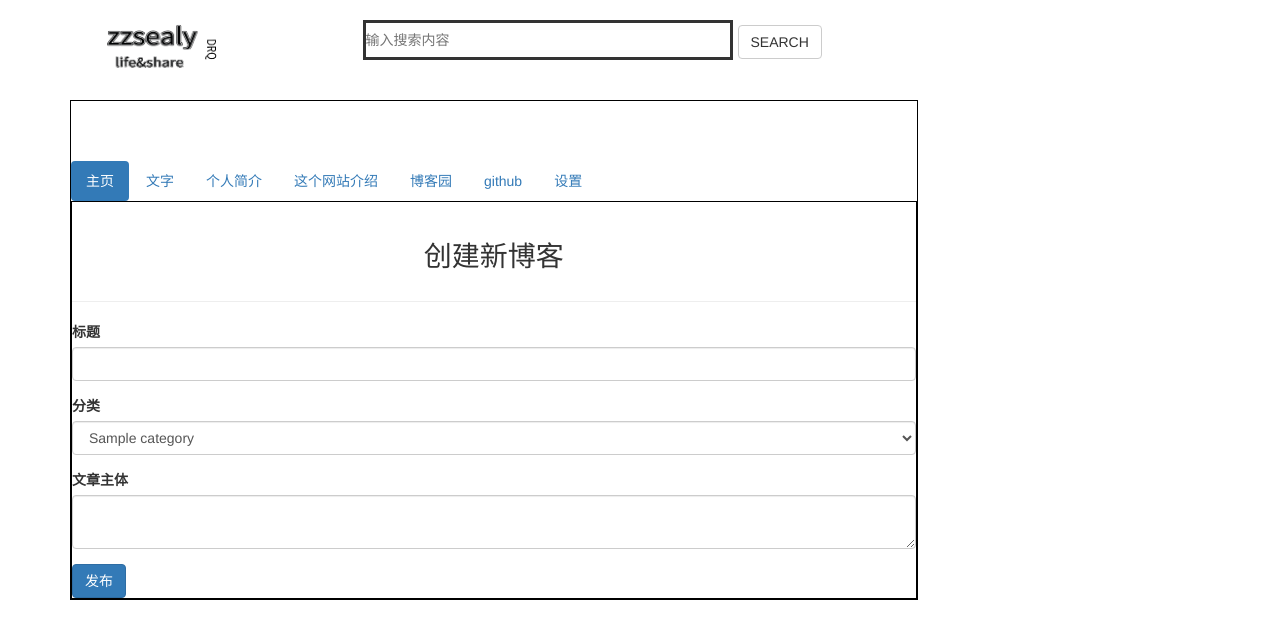
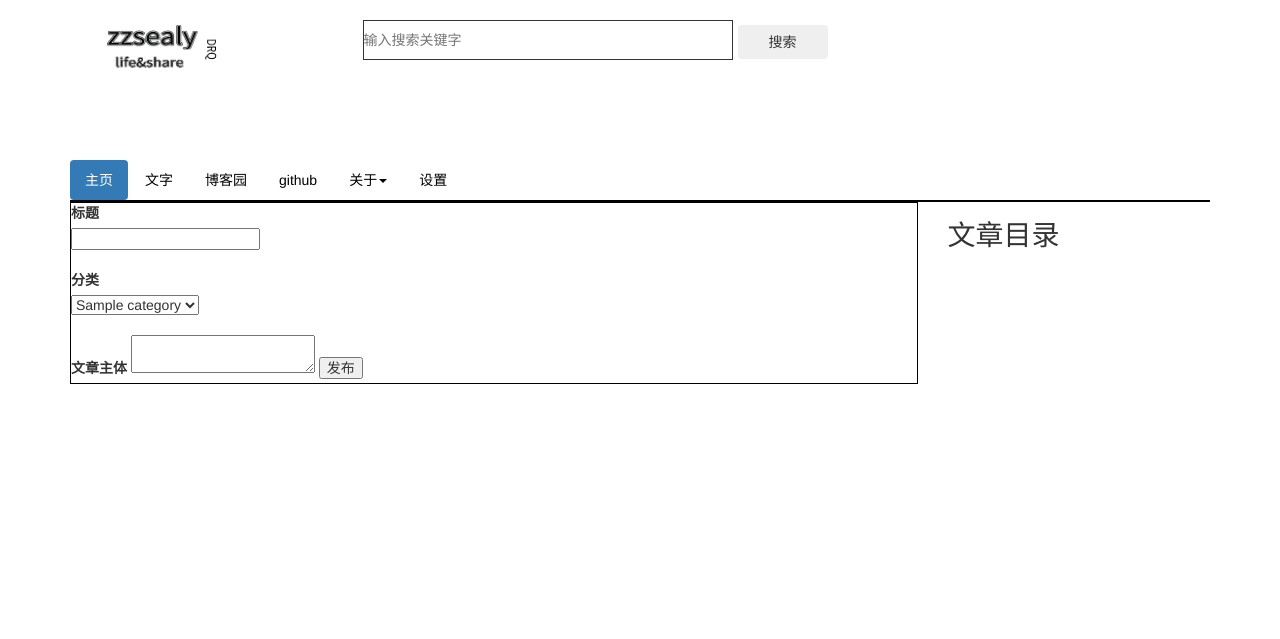
Before and after one commit to zzsealy/personal_blog, a Flask app: page /new_post in a window 1280 px wide. Shown: the top 639 px of the page. Run offline with Flask 2, Linux system fonts and the light colour scheme; a user stored in the database is signed in; tables that the repository leaves empty hold one stand-in row (values such as "Sample post"); parts of the project's set-up code (start-up, migrations or seed data) failed here and were passed over; some libraries are stand-ins or nearby versions.

Commit message:
重构页面，增加文章菜单功能

```diff
--- a/personal_blog/__init__.py
+++ b/personal_blog/__init__.py
@@ -32,7 +32,8 @@ def config_app(app):
     app.secret_key = key
     app.config['CKEDITOR_ENABLE_CODESNIPPET'] = True  # 这个设为True 才能开启代码高亮
     app.config['CKEDITOR_SERVE_LOCAL'] = True
-
+    app.config['CKEDITOR_FILE_UPLOADER'] = 'admin.upload'
+    app.config['UPLOAD_PATH'] = os.path.join(basedir, 'uploads')
 
 def register_blueprint(app):
     app.register_blueprint(blog_bp)
--- a/personal_blog/blueprints/blog.py
+++ b/personal_blog/blueprints/blog.py
@@ -8,7 +8,7 @@ blog_bp = Blueprint('blog', __name__)
 def index():
     page = request.args.get('page', 1, type=int)  # 从查询字符串中获取当前页数
     cate1 = Category.query.filter_by(name='网站介绍').first()    # 网站介绍的分类。
-    cate2 = Category.query.filter_by(name='个人介绍').first()  # 个人简介的分类。
+    cate2 = Category.query.filter_by(name='个人介绍').first()  # 关于的分类。
     cate3 = Category.query.filter_by(name='生活').first()           # 文字的分类，起的名称是life。
     per_page = 8    # 每页的数量
     pagination = Post.query.filter(Post.category != cate1, Post.category != cate2, Post.category != cate3).order_by(Post.timestamp.desc()).paginate(page, per_page=per_page) # 分页对象
--- a/personal_blog/form.py
+++ b/personal_blog/form.py
@@ -13,16 +13,16 @@ class LoginForm(FlaskForm):
 
 
 class PostForm(FlaskForm):
-    title = StringField('标题', validators=[DataRequired(), Length(1, 60)])
+    title = StringField('标题', validators=[DataRequired(), Length(1, 60)], render_kw={'class':'form-title'})
     category = SelectField('分类', coerce=int, default=1)
     body = CKEditorField('文章主体', validators=[DataRequired()])
-
     submit = SubmitField('发布')
 
     def __init__(self, *args, **kwargs):
         super(PostForm, self).__init__(*args, **kwargs)
         self.category.choices = [(category.id, category.name)
                                  for category in Category.query.order_by(Category.name).all()]
+
 
 
 class AdminForm(FlaskForm):
--- a/personal_blog/models.py
+++ b/personal_blog/models.py
@@ -29,6 +29,7 @@ class Post(db.Model):
     category = db.relationship('Category', back_populates='posts')
 
 
+
 class Admin(db.Model, UserMixin):
     id = db.Column(db.Integer, primary_key=True)
     username = db.Column(db.String(20))
--- a/personal_blog/static/css/x.css
+++ b/personal_blog/static/css/x.css
@@ -1,5 +1,9 @@
 body {
 
+}
+
+a {
+    color:black;
 }
 
 .main {
@@ -16,12 +20,16 @@
     width: 370px;
     height: 40px;
     margin-top: 20px;
-    border: solid 3px;
+    border: solid 1px;
     padding:0
 }
 
 #s {
+    width: 90px;
     margin-top: 25px;
     margin-left:0;
+}
 
+#subtitle{
+    color: greenyellow;
 }
--- /dev/null
+++ b/personal_blog/static/js/post_script.js
@@ -0,0 +1,17 @@
+$(document).ready(function () {
+    var segs = [];
+    $("h2").each(function (index, node) {
+
+        segs.push(node)
+
+    });
+    for(let i=0; i<segs.length;i++) {
+        console.log($(segs[i]).children("a").html())
+        var link = $("<a></a>").attr("href", "#" + $(segs[i]).children("a").html()).text($(segs[i]).children("a").html())
+        if (!i) {
+            link.addClass("active")
+        }
+        var row = $("<li></li>").append(link)
+        $("#subtitle ul").append(row)
+    }
+})
--- a/personal_blog/templates/admin/new_post.html
+++ b/personal_blog/templates/admin/new_post.html
@@ -1,4 +1,3 @@
 {% extends 'base_edit.html' %}
 
-
-{% block entitl %} 创建新博客 {% endblock %}
+{% block title %} 新博客 {% endblock %}
--- a/personal_blog/templates/admin/setting.html
+++ b/personal_blog/templates/admin/setting.html
@@ -14,7 +14,7 @@
     <hr>
     <li> <a class="btn btn-info btn-sm" href="{{ url_for('.manage_category') }}">分类管理</a> </li>
     <hr>
-    <li> <a class="btn btn-info btn-sm" href="{{ url_for('.edit_indicidual_resume') }}">修改个人简介</a> </li>
+    <li> <a class="btn btn-info btn-sm" href="{{ url_for('.edit_indicidual_resume') }}">修改关于</a> </li>
     <hr>
     <li> <a class="btn btn-info btn-sm" href="{{ url_for('.edit_this_site') }}">修改网站介绍</a> </li>
     <hr>
--- a/personal_blog/templates/base.html
+++ b/personal_blog/templates/base.html
@@ -8,7 +8,7 @@
     <title>{% block title %}{% endblock title %}</title>
     {% block daima %} {% endblock daima %}
 
-    <link href="{{ url_for('static', filename = 'css/bootstrap.min.css') }}"  rel="stylesheet" />
+    <link href="{{ url_for('static', filename = 'css/bootstrap.min.css') }}" rel="stylesheet" />
     <link href="{{ url_for('static', filename = 'css/x.css') }}" rel="stylesheet">
     <link rel="stylesheet" href="https://cdn.bootcss.com/normalize/8.0.1/normalize.min.css">
     {% endblock %}
@@ -20,17 +20,19 @@
         <div class="row">
             <div class="col-md-3">
                 <div class="myself">
-                <a href="{{ url_for('blog.index') }}"><img src="{{ url_for('static', filename='pics/logo.jpg') }}" alt=""></a>
+                    <a href="{{ url_for('blog.index') }}"><img src="{{ url_for('static', filename='pics/logo.jpg') }}"
+                            alt=""></a>
                 </div>
             </div>
             <div class="col-md-4">
-                <input id="q" type="text" placeholder="输入搜索内容">
+                <input id="q" type="text" placeholder="输入搜索关键字">
             </div>
-                <button id="s" class="btn btn-default">SEARCH</button>
+            <button id="s" class="btn u-btn-white g-color-primary--hover g-bg-secondary g-font-weight-600 g-font-size-13 text-uppercase rounded g-py-12 g-px-20" type="submit">
+                <span class="g-hidden-md-down">搜索</span>
+                <i class="g-hidden-lg-up fa fa-search"></i>
+            </button>
         </div>
-        <div class="row">
-            <div class="col-md-9">
-                <div class="main">
+
 
         {%block navbar %}
 
@@ -41,18 +43,20 @@
             <li class="nav-item">
                 <a class="nav-link" href="{{ url_for('blog.index_life') }}">文字</a>
             </li>
-                <li class="nav-item">
-                    <a href="{{ url_for('blog.individual_resume') }}">个人简介</a>
-                </li>
-                <li class="nav-item">
-                    <a href="{{ url_for('blog.this_site') }}">这个网站介绍</a>
-                </li>
 
             <li class="nav-item">
                 <a href="https://www.cnblogs.com/dairuiquan/" target="_blank">博客园</a>
             </li>
             <li class="nav-item">
                 <a href="https://github.com/zzsealy" target="_blank">github</a>
+            </li>
+            <!-- <a href="{{ url_for('blog.individual_resume') }}">关于</a> -->
+            <li class="dropdown">
+                <a href="#" class="dropdown-toggle" data-toggle="dropdown" role="button" aria-haspopup="true" aria-expanded="false">关于<span class="caret"></span></a>
+                <ul class="dropdown-menu">
+                    <li><a href="{{ url_for('blog.individual_resume') }}">我</a></li>
+                    <a href="{{ url_for('blog.this_site') }}">这个网站</a>
+                </ul>
             </li>
             <li class="nav-item">
                 {% if current_user.is_authenticated %}
@@ -72,34 +76,41 @@
                 {{ message[1] }}
             </div>
             {% endfor %}
-        <div class="article-list">
+
+        </div>
+        <div class="row">
+            <div class="col-md-9">
+                <div class="main">
                     {% block content %}
-            {% endblock %}
+
+                    {% endblock content %}
+                    {% block footer %} {% endblock %}
+
                 </div>
+            </div>
+            <div class="col-md-3" >
+
+                {% block subhead %}
+
+                {% endblock subhead %}
             </div>
 
 
 
 
-
-
-    {% block footer %} {% endblock %}
-
-
-
-
             {% block scripts %}
-    <script type="text/javascript" src="{{ url_for('static', filename='js/jquery-3.2.1.slim.min.js') }}"></script>
+            <script type="text/javascript"
+                src="{{ url_for('static', filename='js/jquery-3.2.1.slim.min.js') }}"></script>
             <script type="text/javascript" src="{{ url_for('static', filename='js/popper.min.js') }}"></script>
             <script type="text/javascript" src="{{ url_for('static', filename='js/bootstrap.min.js') }}"></script>
             <script type="text/javascript" src="{{ url_for('static', filename='js/script.js') }}"></script>
-    <script type="text/javascript" src="https://cdn.bootcss.com/canvas-nest.js/1.0.1/canvas-nest.min.js"></script>
+            <!-- <script type="text/javascript" src="https://cdn.bootcss.com/canvas-nest.js/1.0.1/canvas-nest.min.js"></script> -->
             {{ moment.include_moment(local_js=url_for('static', filename='js/moment-with-locales.min.js')) }}
             {{ moment.locale('zh-cn') }}
             {% endblock %}
         </div>
-            </div>
-        </div>
+
+
     </div>
 
 </body>
--- a/personal_blog/templates/base_edit.html
+++ b/personal_blog/templates/base_edit.html
@@ -1,4 +1,4 @@
-{% extends 'base.html' %}
+{% extends 'post_detail.html' %}
 {% from 'bootstrap/form.html' import render_form %}
 
 
@@ -8,17 +8,18 @@
 
 {% endblock %}
 
-{% block title %}Edit Post{% endblock %}
 
+{% block title %} 编辑文章 {% endblock %}
 {% block content %}
-    <div class="page-header">
-        <h1 style="text-align:center">{% block entitl %} {% endblock %}</h1>
-    </div>
-    {{ render_form(form) }}
+    <form method="POST">
+        {{ form.csrf_token }}
+        {{ form.title.label }} <br>
+        {{ form.title }} <br><br>
+        {{ form.category.label }}<br>
+        {{ form.category }}<br><br>
+        {{ form.body.label }}
+        {{ form.body }}
+        {{ form.submit }}
+
+    </form>
 {% endblock %}
-
-{% block scripts %}
-    {{ super() }}
-
-    {{ ckeditor.config(name='body') }}
-{% endblock %}
--- a/personal_blog/templates/blog/post.html
+++ b/personal_blog/templates/blog/post.html
@@ -1,4 +1,4 @@
-{% extends 'base.html' %}
+{% extends 'post_detail.html' %}
 
 
 
@@ -26,7 +26,9 @@
 
 <div class="row">
         <div class="col-sm-8" >
+            <div class="post_body">
             {{ post.body|safe }}
+            </div>
             <hr>
 
             <div class="modal fade postLinkModal" tabindex="-1" role="dialog" aria-labelledby="mySmallModalLabel"
--- a/personal_blog/templates/blog/sidebar.html
+++ b/personal_blog/templates/blog/sidebar.html
@@ -2,7 +2,7 @@
         <div class="card-header">去往～</div>
         <ul class="list-group list-group-flush">
                 <li class="list-group-item  list-group-item-action d-flex justify-content-between align-items-center">
-                    <a href="{{ url_for('blog.individual_resume') }}" target="_blank">个人简介</a>
+                    <a href="{{ url_for('blog.individual_resume') }}" target="_blank">关于</a>
 
                 </li>
             <li class="list-group-item  list-group-item-action d-flex justify-content-between align-items-center">
--- /dev/null
+++ b/personal_blog/templates/post_detail.html
@@ -0,0 +1,17 @@
+{% extends 'base.html' %}
+
+{% block subhead %}
+<h1>文章目录</h1>
+            <div id="subtitle">
+                <ul>
+
+                </ul>
+            </div>
+{% endblock %}
+
+{% block scripts %}
+    {{ super() }}
+
+    {{ ckeditor.config(name='body') }}
+    <script type="text/javascript" src="{{ url_for('static', filename='js/post_script.js') }}"></script>
+{% endblock %}
```
Also changed, not shown: personal_blog/blueprints/admin.py (+22 -3 lines), personal_blog/weather.py (added, +27 -0 lines), personal_blog/static/js/script.js (line endings or trailing spaces), personal_blog/templates/admin/edit_post.html (line endings or trailing spaces), 3 other files. Lines whose indentation alone changed are shown as unchanged.
